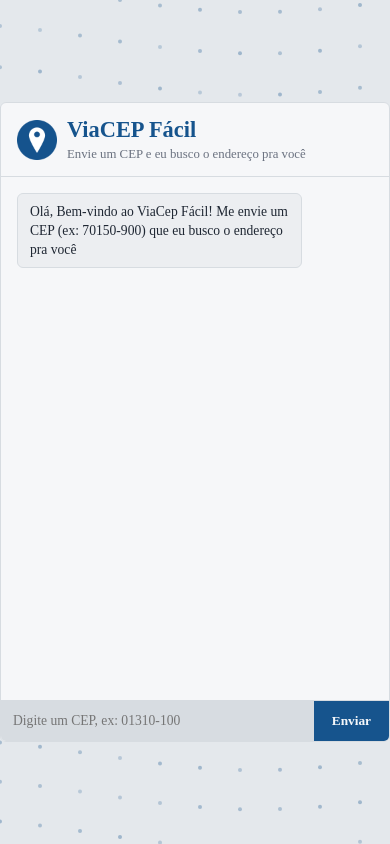
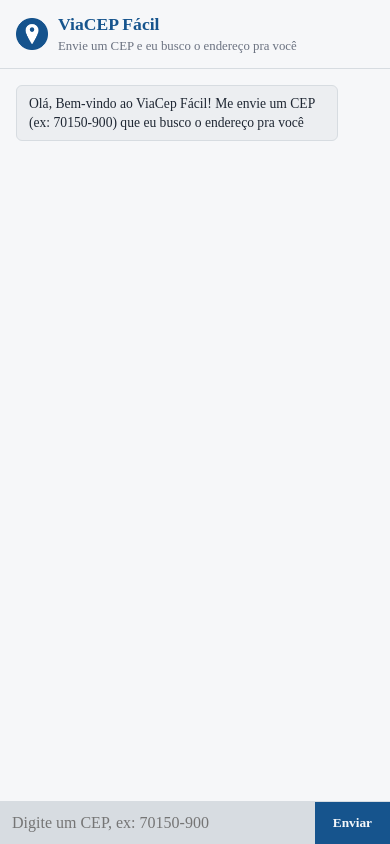
Before and after one commit to mvmoreira-dev/viacep-facil, a Flask app: page / in a window 390 px wide. Run offline with Flask 3, Linux system fonts and the light colour scheme.

Commit message:
ADD: Responsive and flexible design

```diff
--- a/static/css/style.css
+++ b/static/css/style.css
@@ -21,19 +21,25 @@
 	pointer-events: none;
 }
 
+html {
+	height: 100%;
+}
+
 body {
 	margin: 0;
 	min-height: 100vh;
+	min-height: 100dvh;
 	display: flex;
 	align-items: center;
 	justify-content: center;
 	background: var(--bg);
 	color: var(--texto);
+	padding: 12px;
 }
 
 .header-icon {
-	width: 40px;
-	height: 40px;
+	width: clamp(32px, 8vw, 40px);
+	height: clamp(32px, 8vw, 40px);
 	flex-shrink: 0;
 }
 
@@ -51,8 +57,7 @@ body {
 .chat {
 	width: 100%;
 	max-width: 520px;
-	height: 90vh;
-	max-height: 640px;
+	height: min(90vh, 90dvh, 640px);
 	display: flex;
 	flex-direction: column;
 	background: var(--painel);
@@ -63,12 +68,13 @@ body {
 
 .chat-header {
 	padding: 14px 16px;
+	padding-top: max(14px, env(safe-area-inset-top));
 	border-bottom: 1px solid var(--borda);
 }
 
 .chat-header h1 {
 	margin: 0;
-	font-size: 1.4rem;
+	font-size: clamp(1.1rem, 4vw, 1.4rem);
 	color: var(--acento);
 }
 
@@ -82,6 +88,8 @@ body {
 	flex: 1;
 	padding: 16px;
 	overflow-y: auto;
+	overscroll-behavior: contain;
+	-webkit-overflow-scrolling: touch;
 	display: flex;
 	flex-direction: column;
 	gap: 10px;
@@ -111,16 +119,18 @@ body {
 .chat-form {
 	display: flex;
 	border-top: 1px solid var(--borda);
+	padding-bottom: env(safe-area-inset-bottom);
 }
 
 .chat-form input {
 	flex: 1;
+	min-width: 0;
 	padding: 12px;
 	background: var(--borda);
 	border: none;
 	color: var(--texto);
 	font-family: inherit;
-	font-size: 0.85rem;
+	font-size: 16px;
 }
 
 .chat-form input:focus {
@@ -128,6 +138,7 @@ body {
 }
 
 .chat-form button {
+	min-width: 44px;
 	padding: 0 18px;
 	background: var(--acento);
 	border: none;
@@ -135,8 +146,42 @@ body {
 	font-family: inherit;
 	font-weight: bold;
 	cursor: pointer;
+	-webkit-tap-highlight-color: transparent;
 }
 
 .chat-form button:hover {
 	filter: brightness(1.1);
 }
+
+@media (max-width: 480px) {
+	body {
+		padding: 0;
+	}
+
+	.chat {
+		max-width: none;
+		height: 100vh;
+		height: 100dvh;
+		border-radius: 0;
+		border: none;
+	}
+
+	.msg {
+		max-width: 90%;
+	}
+}
+
+@media (max-height: 480px) and (orientation: landscape) {
+	.chat-header {
+		padding-top: max(8px, env(safe-area-inset-top));
+		padding-bottom: 8px;
+	}
+
+	.chat-header p {
+		display: none;
+	}
+
+	.chat-messages {
+		padding: 10px 16px;
+	}
+}
--- a/templates/index.html
+++ b/templates/index.html
@@ -2,7 +2,8 @@
 <html lang="pt-BR">
 <head>
 	<meta charset="UTF-8">
-	<meta name="viewport" content="width=device-width, initial-scale=1.0">
+	<meta name="viewport" content="width=device-width, initial-scale=1.0, viewport-fit=cover">
+	<meta name="theme-color" content="#16548D">
 	<title>ViaCEP Fácil</title>
 
 	<link rel="stylesheet" href="{{ url_for('static', filename='css/style.css') }}">
@@ -30,7 +31,7 @@
 			<input
 				id="message-input"
 				type="text"
-				placeholder="Digite um CEP, ex: 01310-100"
+				placeholder="Digite um CEP, ex: 70150-900"
 				autocomplete="off"
 				required
 			>
```
